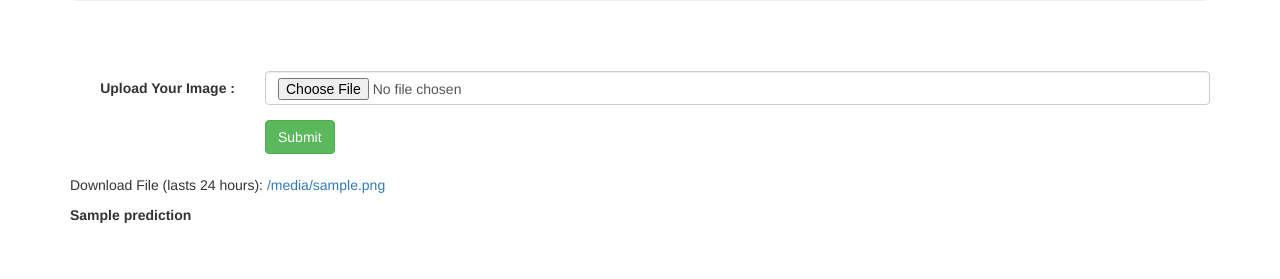
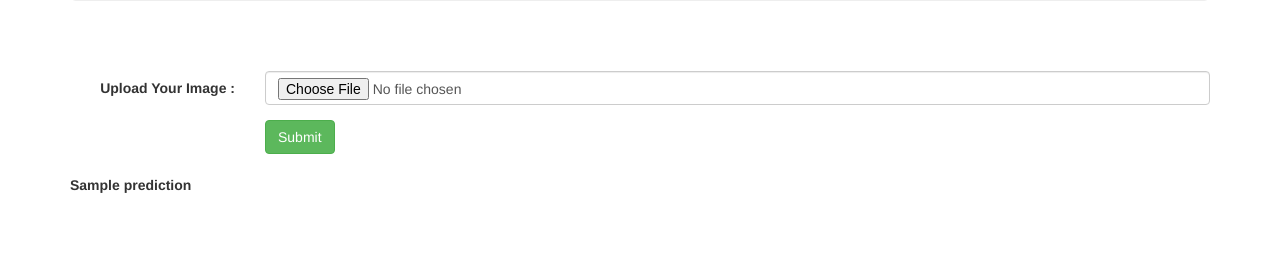
Before and after one commit to naidu970/mechanical-defects, a Flask app: template templates/index.html in a window 1280 px wide. Shown: the part 155-434 px from the top of the page. Run offline with Flask 2, Linux system fonts and the light colour scheme; the template is opened without the code that fills it: most values are stand-ins (such as "Sample title", 1, 10 or a date in 2020); some libraries are stand-ins or nearby versions.

Commit message:
Update index.html

```diff
--- a/templates/index.html
+++ b/templates/index.html
@@ -55,8 +55,8 @@ function openWin() {
     <!-- <p> Extracted Text  : <i> {{extracted_text}} </i></p>
 	<p><i> {{prediction}} </i></p> -->
     <span style="font-size: 20; margin: 21px 0; display: block;">
-      <p> Download File (lasts 24 hours): <a href="{{uploaded_image_url}}">{{uploaded_image_url}}</a> </p>
-
+<!--       <p> Download File (lasts 24 hours): <a href="{{uploaded_image_url}}">{{uploaded_image_url}}</a> </p>
+ -->
 
 
     <p><b>{{ prediction|safe }}</b></p>
```
